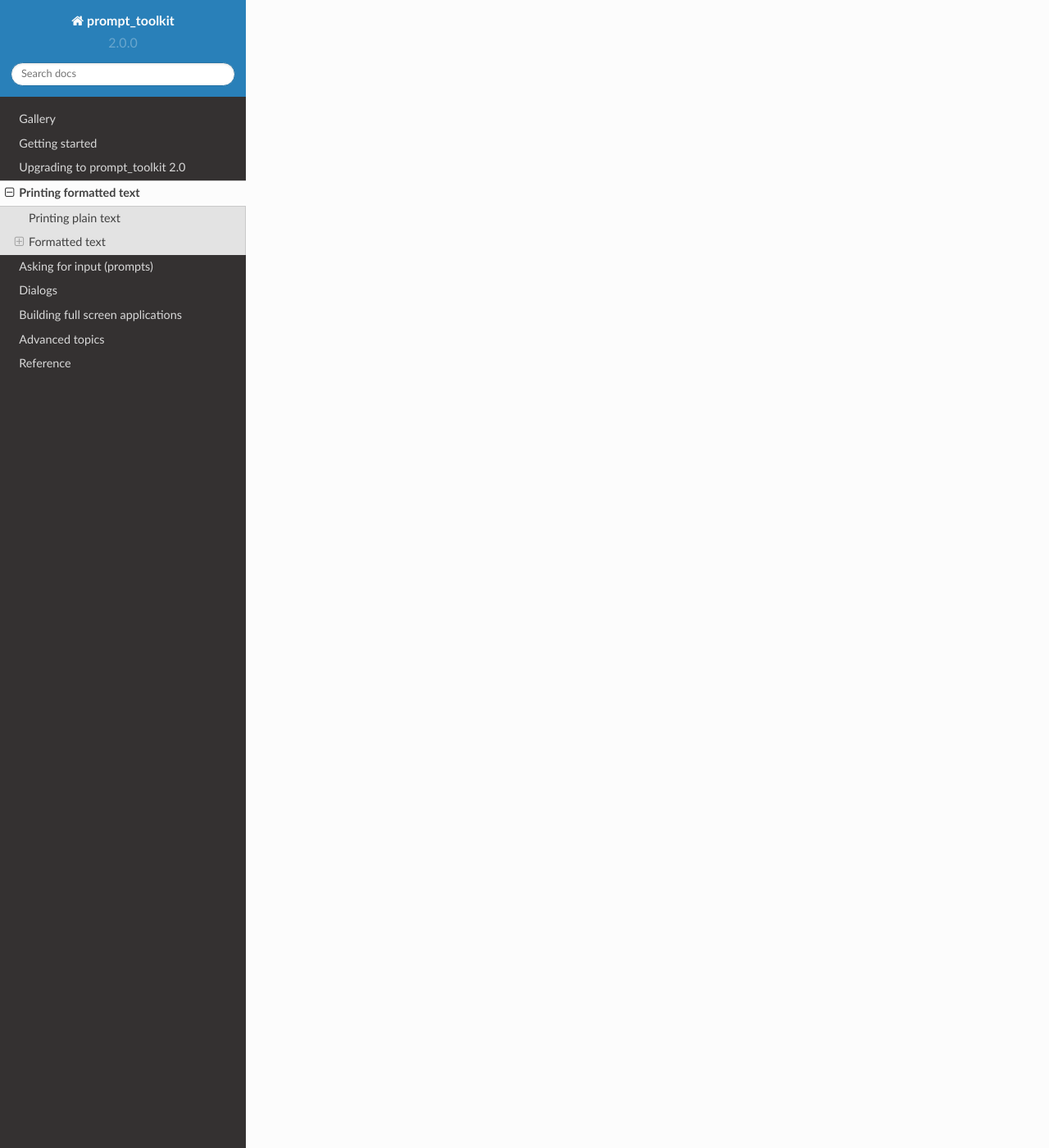
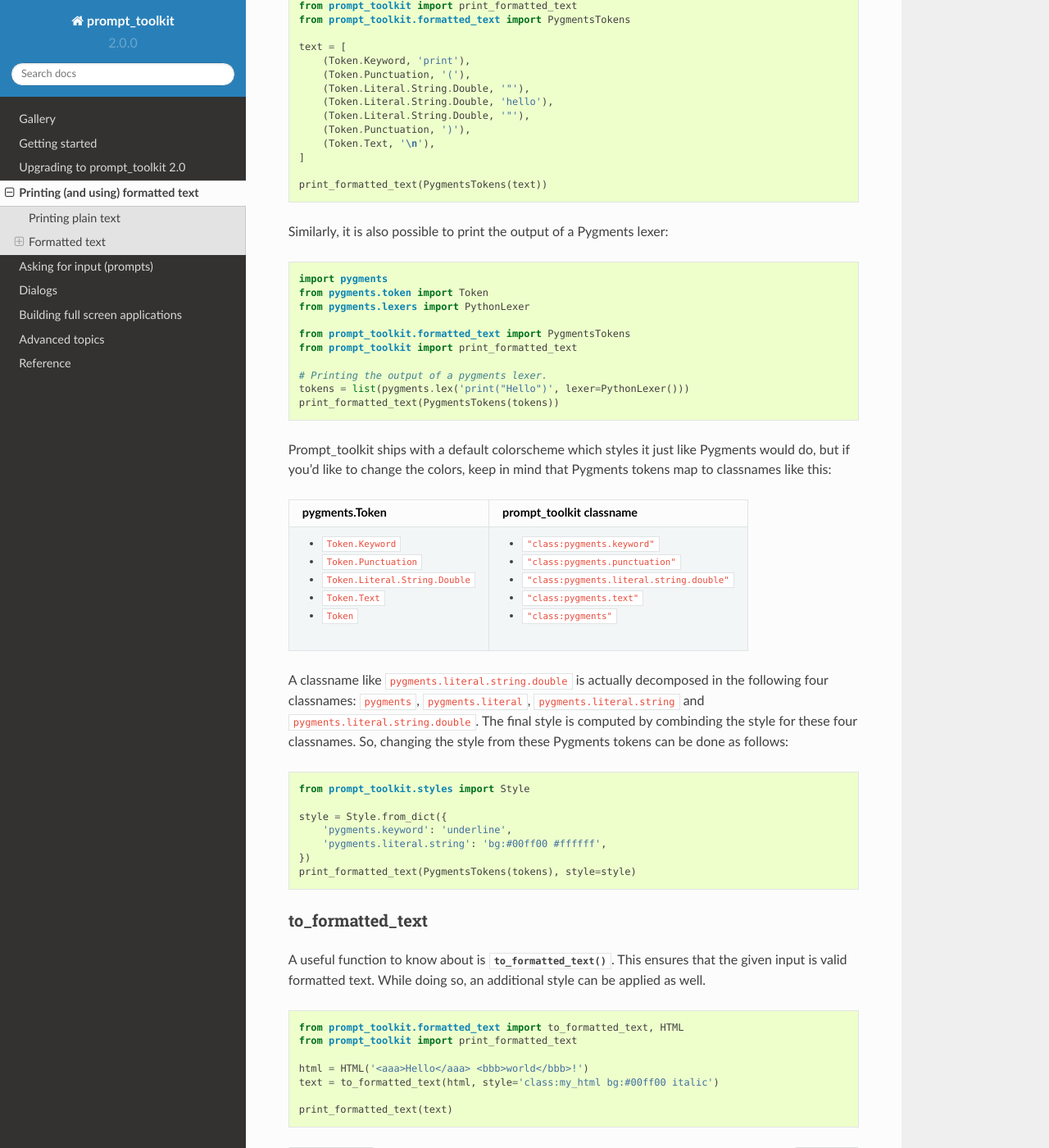
Before and after one commit to dbcli/pgcli, a Sphinx documentation site: the page built from docs/pages/printing_text.rst, in a window 1280 px wide and 1400 px high, scrolled down 3597 px. Shown: the whole window at 82% size. Built offline with Sphinx 7.4.7 and the Read the Docs theme 2.0.0, drawn with Linux system fonts in a browser that asks for light colours; pages that are not in the unit, such as notebooks, are missing from menus; some of the changed text lies outside the part shown.

Commit message:
More documentation and examples for printing Pygments tokens.

```diff
--- a/docs/pages/printing_text.rst
+++ b/docs/pages/printing_text.rst
@@ -1,15 +1,23 @@
 .. _printing_text:
 
-Printing formatted text
-=======================
+Printing (and using) formatted text
+===================================
 
-Prompt_toolkit ships with a ``print_formatted_text`` function that's meant to
-be (as much as possible) compatible with the built-in print function, but on
-top of that, also supports colors and formatting.
+Prompt_toolkit ships with a
+:func:`~prompt_toolkit.shortcuts.utils.print_formatted_text` function that's
+meant to be (as much as possible) compatible with the built-in print function,
+but on top of that, also supports colors and formatting.
 
 On Linux systems, this will output VT100 escape sequences, while on Windows it
 will use Win32 API calls or VT100 sequences, depending on what is available.
 
+.. note::
+
+        This page is also useful if you'd like to learn how to use formatting
+        in other places, like in a prompt or a toolbar. Just like
+        :func:`~prompt_toolkit.shortcuts.utils.print_formatted_text` takes any
+        kind of "formatted text" as input, prompts and toolbars also accept
+        "formatted text".
 
 Printing plain text
 -------------------
@@ -49,6 +57,7 @@
 - By creating an :class:`~prompt_toolkit.formatted_text.ANSI` object that
   contains ANSI escape sequences.
 - By creating a list of ``(style, text)`` tuples.
+- By creating a list of ``(pygments.Token, text)`` tuples.
 
 An instance of any of these three kinds of objects is called "formatted text".
 There are various places in prompt toolkit, where we accept not just plain text
@@ -143,13 +152,14 @@
 
     from __future__ import unicode_literals, print_function
     from prompt_toolkit import print_formatted_text
+    from prompt_toolkit.formatted_text import FormattedText
     from prompt_toolkit.styles import Style
 
-    text = [
+    text = FormattedText([
         ('#ff0066', 'Hello'),
         ('', ' '),
         ('#44ff00 italic', 'World'),
-    ]
+    ])
 
     print_formatted_text(text, style=style)
 
@@ -160,14 +170,15 @@
 
     from __future__ import unicode_literals, print_function
     from prompt_toolkit import print_formatted_text
+    from prompt_toolkit.formatted_text import FormattedText
     from prompt_toolkit.styles import Style
 
     # The text.
-    text = [
+    text = FormattedText([
         ('class:aaa', 'Hello'),
         ('', ' '),
         ('class:bbb', 'World'),
-    ]
+    ])
 
     # The style sheet.
     style = Style.from_dict({
@@ -176,3 +187,93 @@
     })
 
     print_formatted_text(text, style=style)
+
+
+Pygments ``(Token, text)`` tuples
+^^^^^^^^^^^^^^^^^^^^^^^^^^^^^^^^^
+
+When you have a list of `Pygments <http://pygments.org/>`_ ``(Token, text)``
+tuples, then these can be printed by wrapping them in a
+:class:`~prompt_toolkit.formatted_text.PygmentsTokens` object.
+
+.. code:: python
+
+    from pygments.token import Token
+    from prompt_toolkit import print_formatted_text
+    from prompt_toolkit.formatted_text import PygmentsTokens
+
+    text = [
+        (Token.Keyword, 'print'),
+        (Token.Punctuation, '('),
+        (Token.Literal.String.Double, '"'),
+        (Token.Literal.String.Double, 'hello'),
+        (Token.Literal.String.Double, '"'),
+        (Token.Punctuation, ')'),
+        (Token.Text, '\n'),
+    ]
+
+    print_formatted_text(PygmentsTokens(text))
+
+
+Similarly, it is also possible to print the output of a Pygments lexer:
+
+.. code:: python
+
+    import pygments
+    from pygments.token import Token
+    from pygments.lexers import PythonLexer
+
+    from prompt_toolkit.formatted_text import PygmentsTokens
+    from prompt_toolkit import print_formatted_text
+
+    # Printing the output of a pygments lexer.
+    tokens = list(pygments.lex('print("Hello")', lexer=PythonLexer()))
+    print_formatted_text(PygmentsTokens(tokens))
+
+Prompt_toolkit ships with a default colorscheme which styles it just like
+Pygments would do, but if you'd like to change the colors, keep in mind that Pygments tokens map to classnames like this:
+
++-----------------------------------+---------------------------------------------+
+| pygments.Token                    | prompt_toolkit classname                    |
++===================================+=============================================+
+| - ``Token.Keyword``               | - ``"class:pygments.keyword"``              |
+| - ``Token.Punctuation``           | - ``"class:pygments.punctuation"``          |
+| - ``Token.Literal.String.Double`` | - ``"class:pygments.literal.string.double"``|
+| - ``Token.Text``                  | - ``"class:pygments.text"``                 |
+| - ``Token``                       | - ``"class:pygments"``                      |
++-----------------------------------+---------------------------------------------+
+
+A classname like ``pygments.literal.string.double`` is actually decomposed in
+the following four classnames: ``pygments``, ``pygments.literal``,
+``pygments.literal.string`` and ``pygments.literal.string.double``. The final
+style is computed by combinding the style for these four classnames. So,
+changing the style from these Pygments tokens can be done as follows:
+
+.. code:: python
+
+    from prompt_toolkit.styles import Style
+
+    style = Style.from_dict({
+        'pygments.keyword': 'underline',
+        'pygments.literal.string': 'bg:#00ff00 #ffffff',
+    })
+    print_formatted_text(PygmentsTokens(tokens), style=style)
+
+
+to_formatted_text
+^^^^^^^^^^^^^^^^^
+
+A useful function to know about is
+:func:`~prompt_toolkit.formatted_text.to_formatted_text`. This ensures that the
+given input is valid formatted text. While doing so, an additional style can be
+applied as well.
+
+.. code:: python
+
+    from prompt_toolkit.formatted_text import to_formatted_text, HTML
+    from prompt_toolkit import print_formatted_text
+
+    html = HTML('<aaa>Hello</aaa> <bbb>world</bbb>!')
+    text = to_formatted_text(html, style='class:my_html bg:#00ff00 italic')
+
+    print_formatted_text(text)
--- a/docs/pages/reference.rst
+++ b/docs/pages/reference.rst
@@ -95,7 +95,7 @@
 .. automodule:: prompt_toolkit.styles
     :members: Style, merge_styles
 
-.. automodule:: prompt_toolkit.styles.from_pygments
+.. automodule:: prompt_toolkit.styles.pygments
     :members:
 
 .. automodule:: prompt_toolkit.styles.named_colors
```
Also changed, not shown: docs/pages/upgrading.rst (+29 -0 lines), 1 other file.
